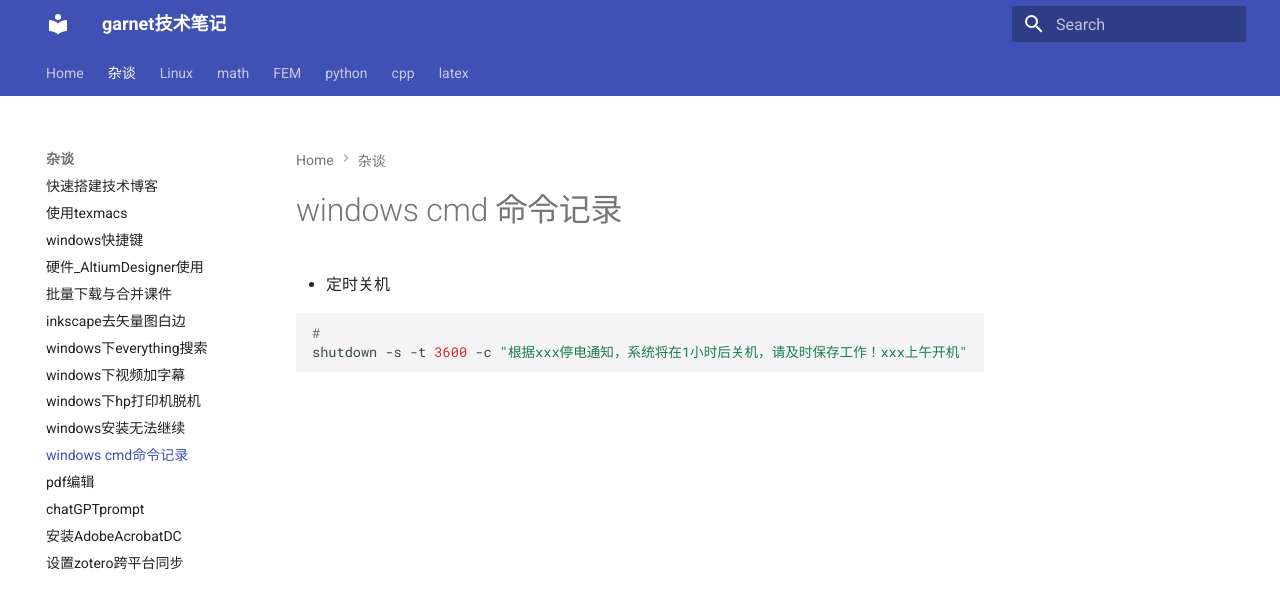
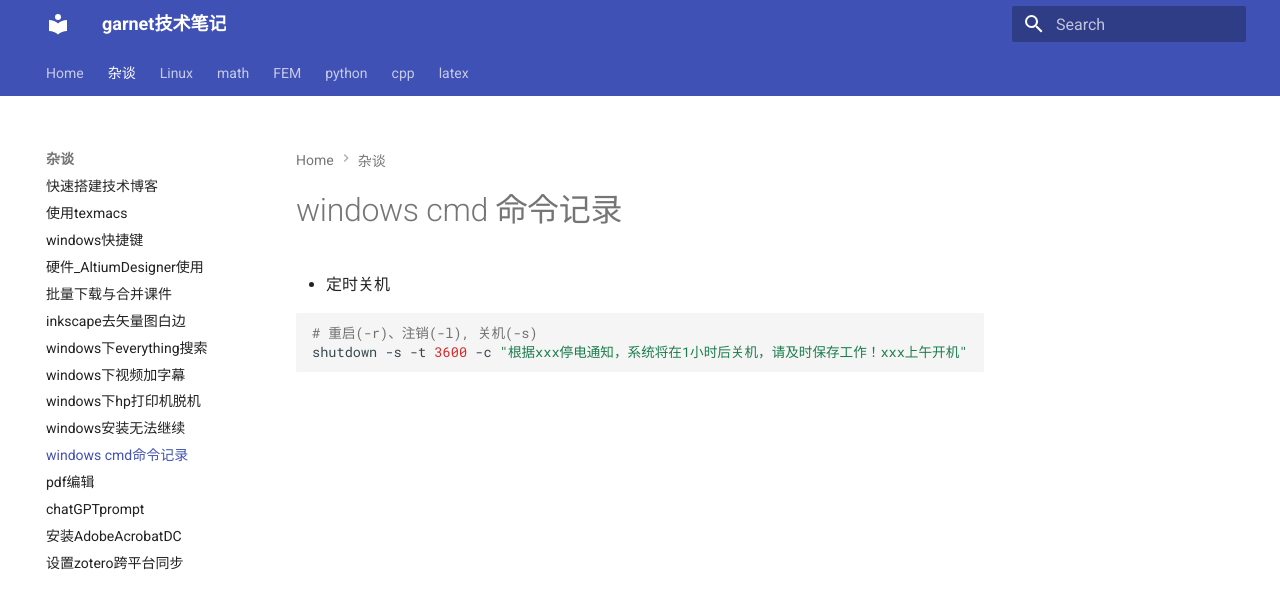
Before and after one commit to ymma98/technotes, an MkDocs documentation site: the page built from docs/杂谈/windows_cmd.md, in a window 1280 px wide. Shown: the top 609 px of the page. Built offline with MkDocs 1.6.1 and Material for MkDocs 9.7.7, drawn with Linux system fonts in a browser that asks for light colours.

Commit message:
docs/杂谈/windows_cmd.md updated from https://stackedit.cn/

````diff
--- a/docs/杂谈/windows_cmd.md
+++ b/docs/杂谈/windows_cmd.md
@@ -3,9 +3,9 @@
 * 定时关机
 
 ```bash
-#
+# 重启(-r)、注销(-l), 关机(-s)
 shutdown -s -t 3600 -c "根据xxx停电通知，系统将在1小时后关机，请及时保存工作！xxx上午开机"
 ```
 <!--stackedit_data:
-eyJoaXN0b3J5IjpbMTQzODczMTQ5Miw3NDY1ODA3NzFdfQ==
+eyJoaXN0b3J5IjpbMjA4MDI0OTkzNyw3NDY1ODA3NzFdfQ==
 -->
````
